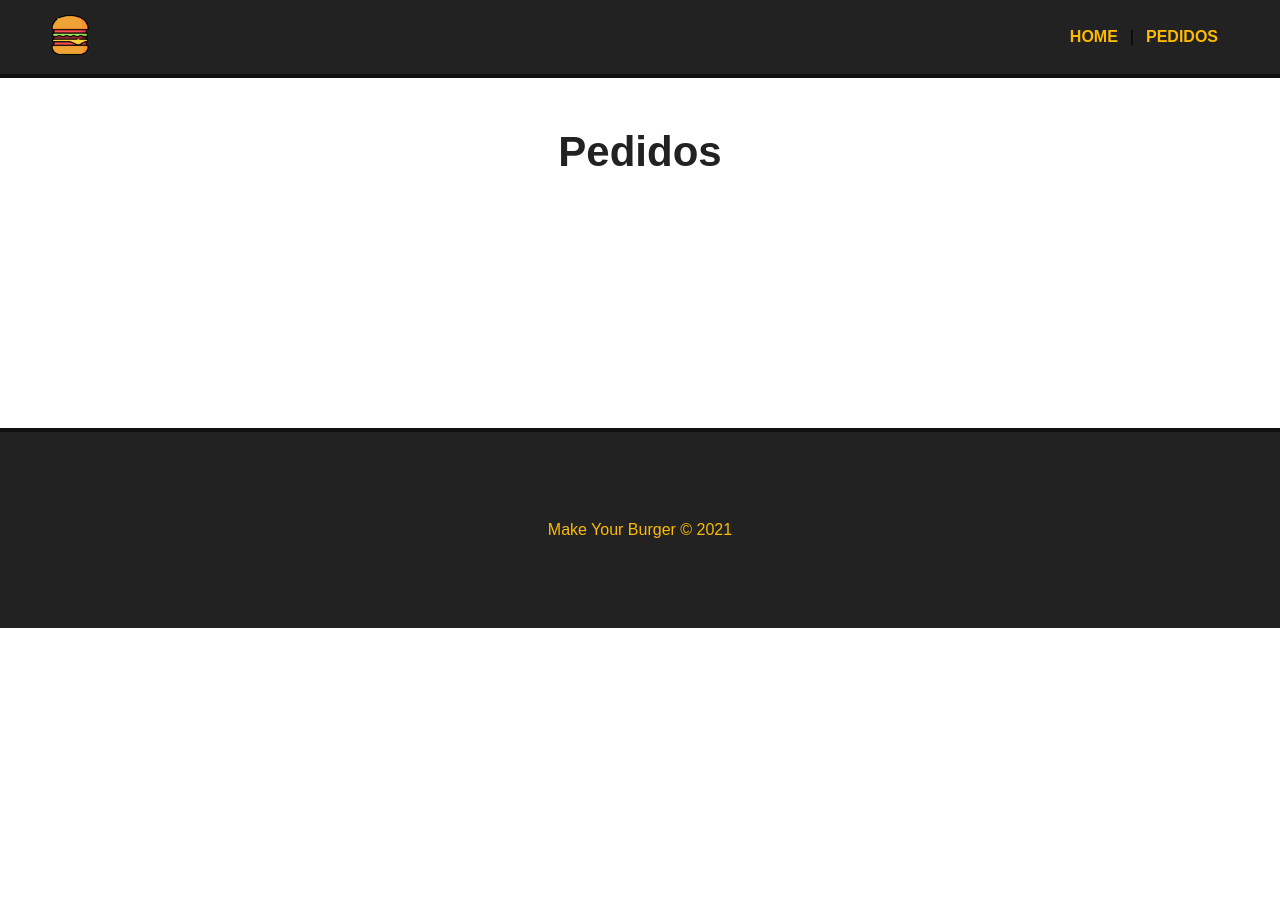
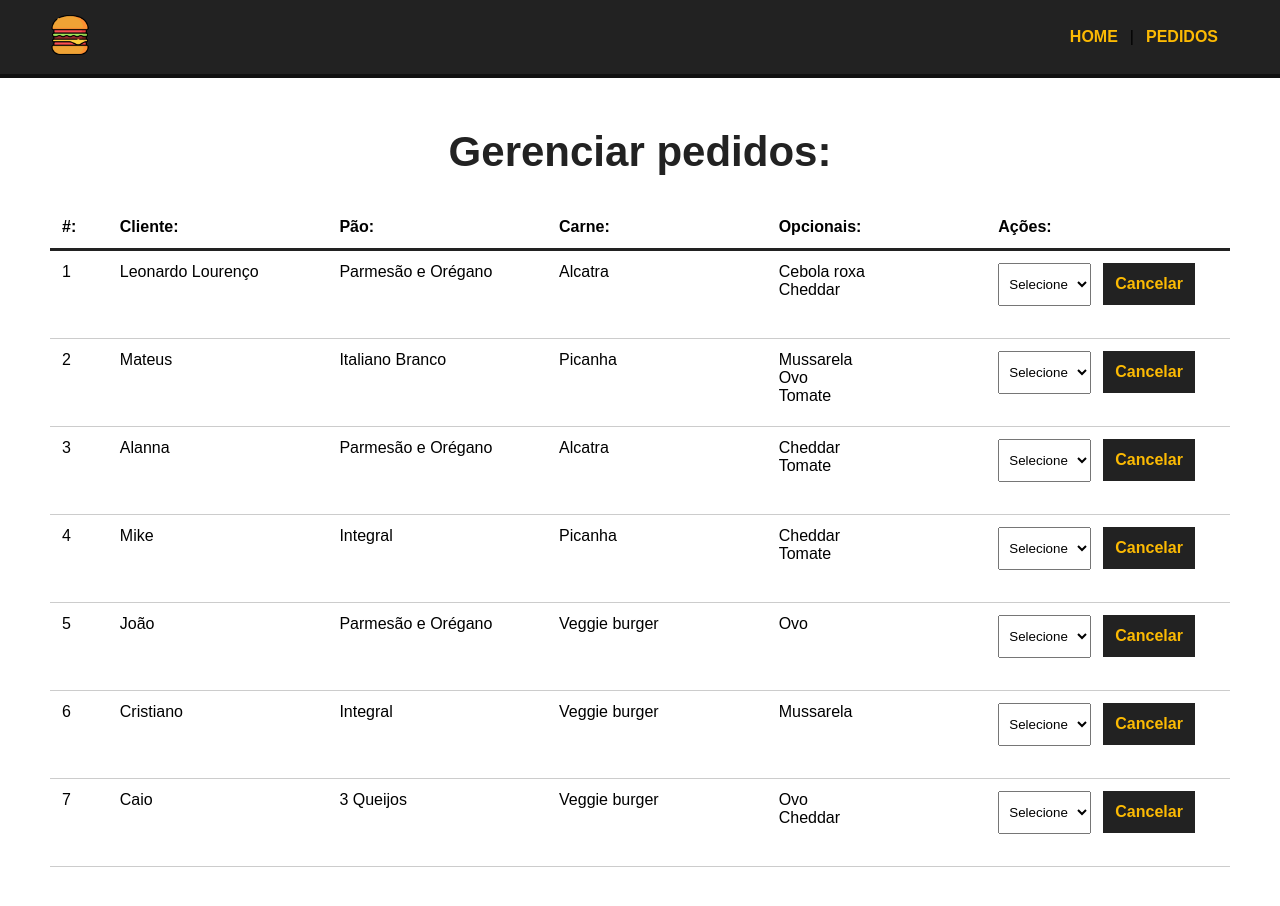
Before and after one commit to mateusmaranhao12/make_your_burger, a Vue app: page /pedidos in a window 1280 px wide. Shown: the top 906 px of the page. Before the commit the page ends 800 px from the top, so only its background shows below. Built offline with nearby package versions, Linux system fonts and the light colour scheme; data requests are answered from the project's data file.

Commit message:
Listando pedidos in Dashboard.vue

```diff
--- a/db/db.json
+++ b/db/db.json
@@ -136,6 +136,27 @@
       ],
       "status": "Solicitado",
       "id": 5
+    },
+    {
+      "nome": "Cristiano",
+      "carne": "Veggie burger",
+      "pao": "Integral",
+      "opcionais": [
+        "Mussarela"
+      ],
+      "status": "Solicitado",
+      "id": 6
+    },
+    {
+      "nome": "Caio",
+      "carne": "Veggie burger",
+      "pao": "3 Queijos",
+      "opcionais": [
+        "Ovo",
+        "Cheddar"
+      ],
+      "status": "Solicitado",
+      "id": 7
     }
   ]
 }
--- a/src/App.vue
+++ b/src/App.vue
@@ -1,17 +1,14 @@
 <template>
   <Navbar :logo="logo_src" :alt="app_name" />
   <router-view/>
-  <Footer />
 </template>
 
 <script>
 
-  import Footer from './components/Footer.vue'
   import Navbar from './components/Navbar.vue'
 
   export default {
     components: {
-      Footer,
       Navbar
     },
 
--- /dev/null
+++ b/src/components/Dashboard.vue
@@ -0,0 +1,77 @@
+<template>
+    <div id="burger-table">
+        <div>
+            <div id="burger-table-heading">
+                <div class="order-id">#:</div>
+                <div>Cliente: </div>
+                <div>Pão: </div>
+                <div>Carne: </div>
+                <div>Opcionais: </div>
+                <div>Ações: </div>
+            </div>
+
+            <div id="burger-table-rows">
+                <div class="burger-table-row" v-for="burger in burgers" :key="burger.id">
+                    <div class="order-number">{{ burger.id }}</div>
+                    <div>{{ burger.nome }}</div>
+                    <div>{{ burger.pao }}</div>
+                    <div>{{ burger.carne }}</div>
+                    <div>
+                        <ul>
+                            <li v-for="(opcional, index) in burger.opcionais" :key="index">
+                                {{ opcional }}
+                            </li>
+                        </ul>
+                    </div>
+                    <div>
+                        <select name="status" class="status">
+                            <option value="">Selecione</option>
+                        </select>
+                        <button class="delete-btn">Cancelar</button>
+                    </div>
+                </div>
+            </div>
+        </div>
+    </div>
+</template>
+
+<script>
+
+    export default {
+        name: "Dashboard",
+
+        data() {
+            return {
+                burgers: null,
+                burgers_id: null,
+                status: []
+            }
+        },
+
+        methods: {
+            async getPedidos() {
+
+                const req = await fetch ('http://localhost:3000/burgers')
+
+                const data = await req.json()
+
+                this.burgers = data
+
+                console.log(this.burgers)
+
+                //resgatar os status
+
+
+            }
+        },
+
+        mounted() {
+            this.getPedidos()
+        }
+    }
+
+</script>
+
+<style lang="scss">
+    @import '@/scss/index';
+</style>
--- a/src/scss/index.scss
+++ b/src/scss/index.scss
@@ -27,7 +27,7 @@
 
 #nav {
     background-color: $cinza;
-    border-bottom: 4px solid $border;
+    border-bottom: 4px $solid $border;
     padding: 15px 50px;
     display: $flex;
     justify-content: flex-end;
@@ -57,21 +57,6 @@
     height: 40px;
   }
 
-
-//Footer
-
-#footer {
-    height: 200px;
-    background-color: $cinza;
-    border-top: 4px solid $border;
-    color: $dourado;
-    display: $flex;
-    align-items: $center;
-    justify-content: $center;
-    bottom: 0;
-    width: 100%;
-}
-
 //Banner
 
 #main-banner {
@@ -97,7 +82,6 @@
 #burger-form {
     max-width: 400px;
     margin: 0 $auto;
-}
 
     .input-container {
         display: $flex;
@@ -110,7 +94,7 @@
         margin-bottom: 15px;
         color: $cinza;
         padding: 5px 10px;
-    border-left: 4px solid $dourado;
+        border-left: 4px $solid $dourado;
     }
     input, select {
         padding: 5px 10px;
@@ -118,7 +102,7 @@
     }
     #opcionais-container {
         flex-direction: row;
-    flex-wrap: wrap;
+        flex-wrap: $wrap;
     }
     #opcionais-title {
         width: 100%;
@@ -142,7 +126,7 @@
         background-color: $cinza;
         color:$dourado;
         font-weight: $bold;
-    border: 2px solid $cinza;
+        border: 2px $solid $cinza;
         padding: 10px;
         font-size: 16px;
         margin: 0 $auto;
@@ -153,15 +137,99 @@
         background-color: transparent;
         color: $cinza;
     }
+}
 
 //Message
 
 .message-container {
     color: #004085;
     background-color: #cce5ff;
-    border: 2px solid #b8daff;
+    border: 2px $solid #b8daff;
     border-radius: 5px;
     padding: 10px;
     max-width: 400px;
-    margin: 30px auto;
+    margin: 30px $auto;
 }
+
+//Dashboard
+
+#burger-table {
+    max-width: 1200px;
+    margin: 0 $auto;
+
+    ul {
+        list-style: none;
+    }
+
+    #burger-table-heading,
+    #burger-table-rows,
+    .burger-table-row {
+        display: $flex;
+        flex-wrap: $wrap;
+    }
+
+    #burger-table-heading {
+        font-weight: $bold;
+        padding: 12px;
+        border-bottom: 3px $solid $cinza;
+
+        div {
+            width: 19%;
+        }
+
+        .order-id {
+            width: 5%;
+        }
+    }
+
+    .burger-table-row {
+        width: 100%;
+        padding: 12px;
+        border-bottom: 1px $solid #CCC;
+
+        .order-number {
+            width: 5%;
+        }
+
+        div {
+            width: 19%;
+        }
+
+        select {
+            padding: 12px 6px;
+            margin-right: 12px;
+            margin-bottom: 20px;
+        }
+    }
+}
+
+.delete-btn {
+    background-color: $cinza;
+    color:$dourado;
+    font-weight: $bold;
+    border: 2px $solid $cinza;
+    padding: 10px;
+    font-size: 16px;
+    margin: 0 $auto;
+    cursor: pointer;
+    transition: .5s;
+}
+
+.delete-btn:hover {
+    background-color: transparent;
+    color: $cinza;
+}
+
+//Footer
+
+#footer {
+    height: 200px;
+    background-color: $cinza;
+    border-top: 4px $solid $border;
+    color: $dourado;
+    display: $flex;
+    align-items: $center;
+    justify-content: $center;
+    bottom: 0;
+    width: 100%;
+}
--- a/src/scss/variaveis.scss
+++ b/src/scss/variaveis.scss
@@ -8,3 +8,5 @@
 $wrap: wrap;
 $auto: auto;
 $border: #111;
+$solid: solid;
+$auto: auto;
--- a/src/views/Home.vue
+++ b/src/views/Home.vue
@@ -4,18 +4,21 @@
     <h1>Monte seu Burger</h1>
     <BurgerForm />
   </div>
+  <Footer></Footer>
 </template>
 
 <script>
 
   import BurgerForm from '@/components/BurgerForm.vue'
   import Banner from '@/components/Banner.vue'
+  import Footer from '@/components/Footer.vue'
 
   export default {
     name: 'Home',
     components: {
       Banner,
-      BurgerForm
+      BurgerForm,
+      Footer
     }
   }
 
--- a/src/views/Pedidos.vue
+++ b/src/views/Pedidos.vue
@@ -1,5 +1,18 @@
 <template>
-    <div class="main-container">
-        <h1>Pedidos</h1>
+    <div>
+      <div class="main-container">
+        <h1>Gerenciar pedidos:</h1>
+        <Dashboard />
+      </div>
     </div>
 </template>
+
+<script>
+  import Dashboard from '@/components/Dashboard'
+  export default {
+    name: 'Pedidos',
+    components: {
+      Dashboard
+    }
+  }
+</script>
```
Lines whose indentation alone changed are shown as unchanged.
